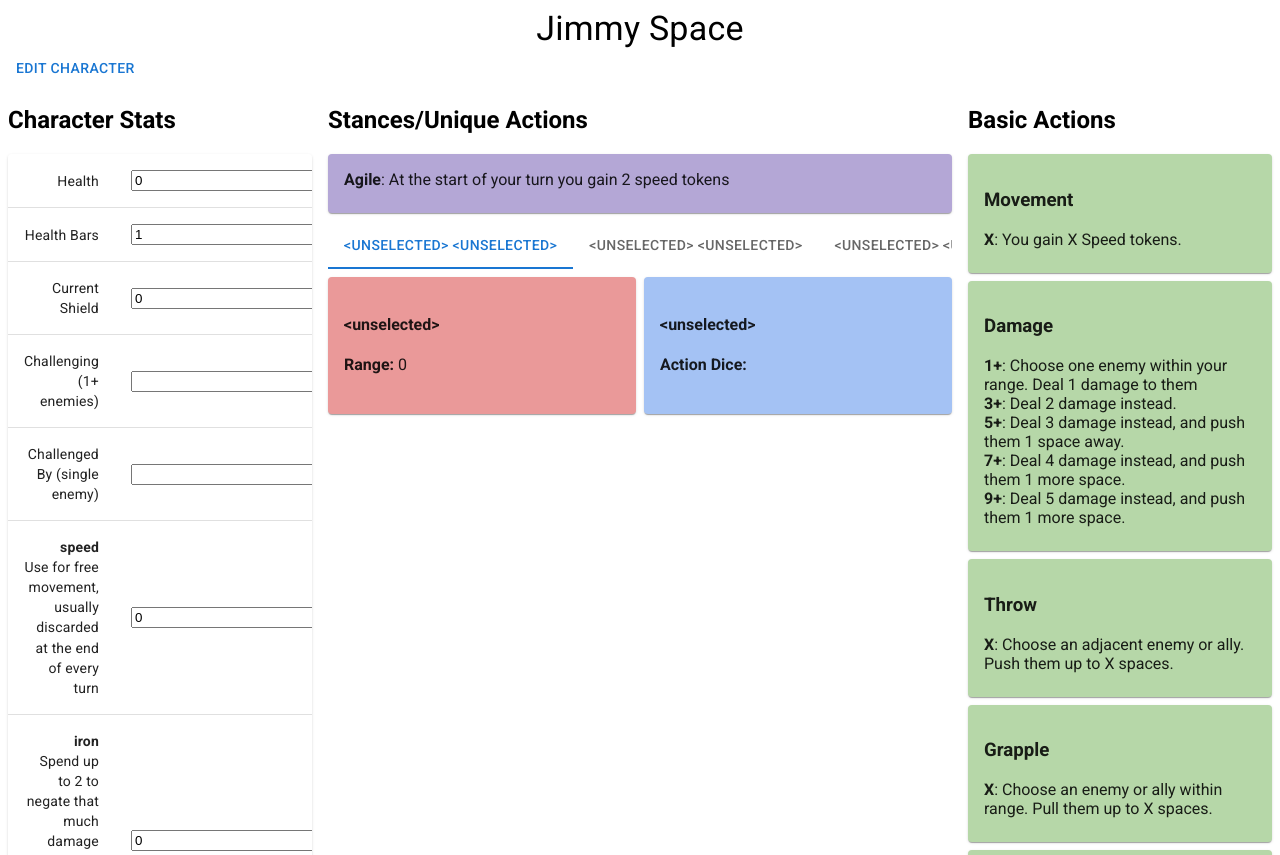
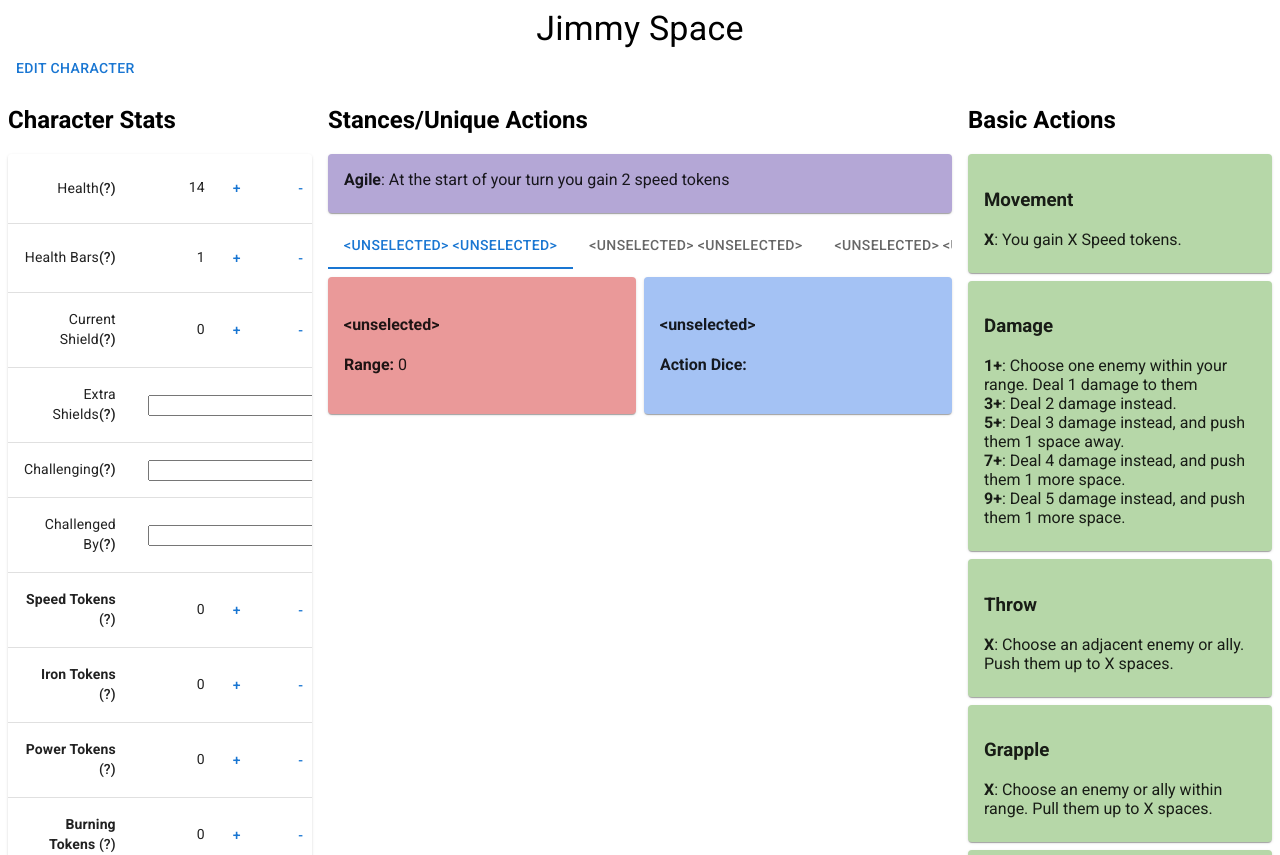
Before and after one commit to Nubuscu/panic-pwa, a React (Vite) app: page / in a window 1280 px wide. Shown: the top 855 px of the page. Built offline with nearby package versions, Linux system fonts and the light colour scheme.

Commit message:
Update game state tracking UI
implemented extra shields, +/- buttons, and added more help text in
tooltips.
the tooltips are mostly to save UI space and allow for more text

```diff
--- a/src/app/components/StatsTracking.tsx
+++ b/src/app/components/StatsTracking.tsx
@@ -6,18 +6,71 @@ import {
   TableRow,
   TableCell,
   Card,
+  Tooltip,
+  Typography,
+  Button,
 } from "@mui/material"
 import { useAppDispatch, useAppSelector } from "../hooks"
 import {
+  TokenUpdate,
   setChallengedBy,
   setChallenging,
+  setExtraShields,
   setHealth,
   setHealthBars,
   setShields,
   setToken,
 } from "../../features/hero/gameStateSlice"
 import type { TokenDisplay } from "../types"
+import { ActionCreatorWithPayload } from "@reduxjs/toolkit"
 
+const Explainer = ({ helpText }: { helpText: string }) => {
+  return (
+    <Tooltip title={helpText}>
+      <Typography variant="subtitle2" component={"span"}>
+        (?)
+      </Typography>
+    </Tooltip>
+  )
+}
+const NumberInput = ({
+  value,
+  updateThunk,
+}: {
+  value: number
+  updateThunk: ActionCreatorWithPayload<number, any>
+}) => {
+  const dispatch = useAppDispatch()
+  return (
+    <>
+      {value}
+      <Button onClick={e => dispatch(updateThunk(value + 1))}>+</Button>
+      <Button onClick={e => dispatch(updateThunk(Math.max(value - 1, 0)))}>
+        -
+      </Button>
+    </>
+  )
+}
+const TokenInput = ({ type, value }: { type: string; value: number }) => {
+  const dispatch = useAppDispatch()
+  return (
+    <>
+      {value}
+      <Button
+        onClick={e => dispatch(setToken({ type: type, value: value + 1 }))}
+      >
+        +
+      </Button>
+      <Button
+        onClick={e =>
+          dispatch(setToken({ type: type, value: Math.max(value - 1, 0) }))
+        }
+      >
+        -
+      </Button>
+    </>
+  )
+}
 export const StatsTracking = () => {
   const gameState = useAppSelector(state => state.hero.gameState)
   const dispatch = useAppDispatch()
@@ -26,22 +79,11 @@ export const StatsTracking = () => {
     ([key, value]: [string, TokenDisplay]) => (
       <TableRow>
         <TableCell align="right">
-          <strong>{key}</strong>
-          <br /> {value.helpText}
+          <strong>{key.charAt(0).toUpperCase() + key.slice(1)} Tokens</strong>{" "}
+          <Explainer helpText={value.helpText} />
         </TableCell>
         <TableCell align="right">
-          <input
-            type="number"
-            value={value.value}
-            onChange={e =>
-              dispatch(
-                setToken({
-                  type: key,
-                  value: parseInt(e.target.value),
-                }),
-              )
-            }
-          />
+          <TokenInput type={key} value={value.value} />
         </TableCell>
       </TableRow>
     ),
@@ -53,39 +95,56 @@ export const StatsTracking = () => {
         <Table>
           <TableBody>
             <TableRow>
-              <TableCell align="right">Health</TableCell>
               <TableCell align="right">
-                <input
-                  type="number"
-                  value={gameState.health}
-                  onChange={e => dispatch(setHealth(parseInt(e.target.value)))}
+                Health
+                <Explainer helpText="The number of hit points remaining in the current health bar" />
+              </TableCell>
+              <TableCell align="right">
+                <NumberInput value={gameState.health} updateThunk={setHealth} />
+              </TableCell>
+            </TableRow>
+            <TableRow>
+              <TableCell align="right">
+                Health Bars
+                <Explainer helpText="The number of extra health bars the character has" />
+              </TableCell>
+              <TableCell align="right">
+                <NumberInput
+                  value={gameState.healthBars}
+                  updateThunk={setHealthBars}
                 />
               </TableCell>
             </TableRow>
             <TableRow>
-              <TableCell align="right">Health Bars</TableCell>
               <TableCell align="right">
-                <input
-                  type="number"
-                  value={gameState.healthBars}
-                  onChange={e =>
-                    dispatch(setHealthBars(parseInt(e.target.value)))
-                  }
+                Current Shield
+                <Explainer helpText="Hit point amount of shield. Shields cannot be healed or added to, only replaced." />
+              </TableCell>
+              <TableCell align="right">
+                <NumberInput
+                  value={gameState.shields}
+                  updateThunk={setShields}
                 />
               </TableCell>
             </TableRow>
             <TableRow>
-              <TableCell align="right">Current Shield</TableCell>
               <TableCell align="right">
-                <input
-                  type="number"
-                  value={gameState.shields}
-                  onChange={e => dispatch(setShields(parseInt(e.target.value)))}
+                Extra Shields
+                <Explainer helpText="Extra shields (i.e. from the Zen form)" />
+              </TableCell>
+              <TableCell align="right">
+              <input
+                  type="text"
+                  value={gameState.extraShields}
+                  onChange={e => dispatch(setExtraShields(e.target.value))}
                 />
               </TableCell>
             </TableRow>
             <TableRow>
-              <TableCell align="right">Challenging (1+ enemies)</TableCell>
+              <TableCell align="right">
+                Challenging
+                <Explainer helpText="Enemies that you have given a challenge token (can be 1 or more)" />
+              </TableCell>
               <TableCell align="right">
                 <input
                   type="text"
@@ -95,7 +154,10 @@ export const StatsTracking = () => {
               </TableCell>
             </TableRow>
             <TableRow>
-              <TableCell align="right">Challenged By (single enemy)</TableCell>
+              <TableCell align="right">
+                Challenged By
+                <Explainer helpText="The enemy you have been challenged by. Receiving a new challenge token removes the previous one, if any." />
+              </TableCell>
               <TableCell align="right">
                 <input
                   type="text"
--- a/src/app/types.ts
+++ b/src/app/types.ts
@@ -122,7 +122,7 @@ export interface GameState {
   health: number
   healthBars: number
   shields: number
-  extraShields: number[]
+  extraShields: string
   // hasArmor: boolean
   challenging: string
   challengedBy: string
--- a/src/features/hero/gameStateSlice.ts
+++ b/src/features/hero/gameStateSlice.ts
@@ -3,32 +3,36 @@ import { createSlice } from "@reduxjs/toolkit"
 import type { GameState } from "../../app/types"
 import type { RootState } from "../../app/store"
 
-interface TokenUpdate {
+export interface TokenUpdate {
   type: string // state key, not Token enum
   value: number
 }
 const initialState: GameState = {
-  health: 0,
+  health: 14, // default starting HP for middleweight
   healthBars: 1,
   shields: 0,
-  extraShields: [],
+  extraShields: "",
   challenging: "",
   challengedBy: "",
   tokens: {
     speed: {
       value: 0,
       helpText:
-        "Use for free movement, usually discarded at the end of every turn",
+        `Spend one to move in any direction at any time between actions, or in the middle of your own actions.
+        These can be used during enemy turns, but only at the start, end, or when placed over an Edge.
+        Speed tokens are usually discarded at the end of every turn (unless your stance says otherwise)`,
     },
     iron: {
       value: 0,
       helpText:
-        "Spend up to 2 to negate that much damage and movement from a single attack",
+        "For each token spent, make an enemy Action deal 1 less damage to you and move you 1 fewer spaces.",
     },
     power: {
       value: 0,
       helpText:
-        "Spend to make a hit deal 1 extra damage and push the target back (normally 1 per attack)",
+        `Spend one to make an Action deal 1 extra damage or push the target back 1 extra space.
+        If the Action would normally deal damage and push the target, both effects are increased.
+        You can only spend 1 power token per hit`,
     },
     burning: {
       value: 0,
@@ -37,22 +41,23 @@ const initialState: GameState = {
     },
     weakness: {
       value: 0,
-      helpText: "Reduce next attack damage by 2, then discard one",
+      helpText: "Whenever you would deal damage to an enemy, reduce the damage by 2, then discard one weakness token.",
     },
-    chaos: { value: 0, helpText: "Use at any time to take a 4 action" },
+    chaos: { value: 0, helpText: "Use at any time to take a 4+ action" },
     control: {
       value: 0,
       helpText:
-        "Spend 1 to negate an action within range, spend 2 to redirect it",
+        "Spend 1 to negate an action within range, spend 2 to redirect it. The action still originates from that enemy, so use their range for targeting.",
     },
     inspired: {
       value: 0,
       helpText:
-        "During an ally's turn, spend one to add a d8 to their action pool",
+        "During an ally's turn, spend one to add an extra d8 to their action pool",
     },
     training: {
       value: 0,
-      helpText: "Use before an action to increase all numbers (including cost)",
+      helpText: `Spend one before an action to increase all numbers (including cost) by 1. You may only spend 1 per turn.
+      NB: Be careful of the wording of the action. Actions that are phrased as "an ally" or "an enemy" still only have one target.`,
     },
   },
 }
@@ -70,7 +75,9 @@ export const gameStateSlice = createSlice({
     setShields: (state, action: PayloadAction<number>) => {
       state.shields = action.payload
     },
-    // TODO extra shields, for Zen form
+    setExtraShields: (state, action: PayloadAction<string>) => {
+      state.extraShields = action.payload
+    },
     setChallenging: (state, action: PayloadAction<string>) => {
       state.challenging = action.payload
     },
@@ -92,6 +99,7 @@ export const {
   setHealth,
   setHealthBars,
   setShields,
+  setExtraShields,
   setChallengedBy,
   setChallenging,
   setToken,
```
Also changed, not shown: src/App.tsx (+6 -2 lines).
